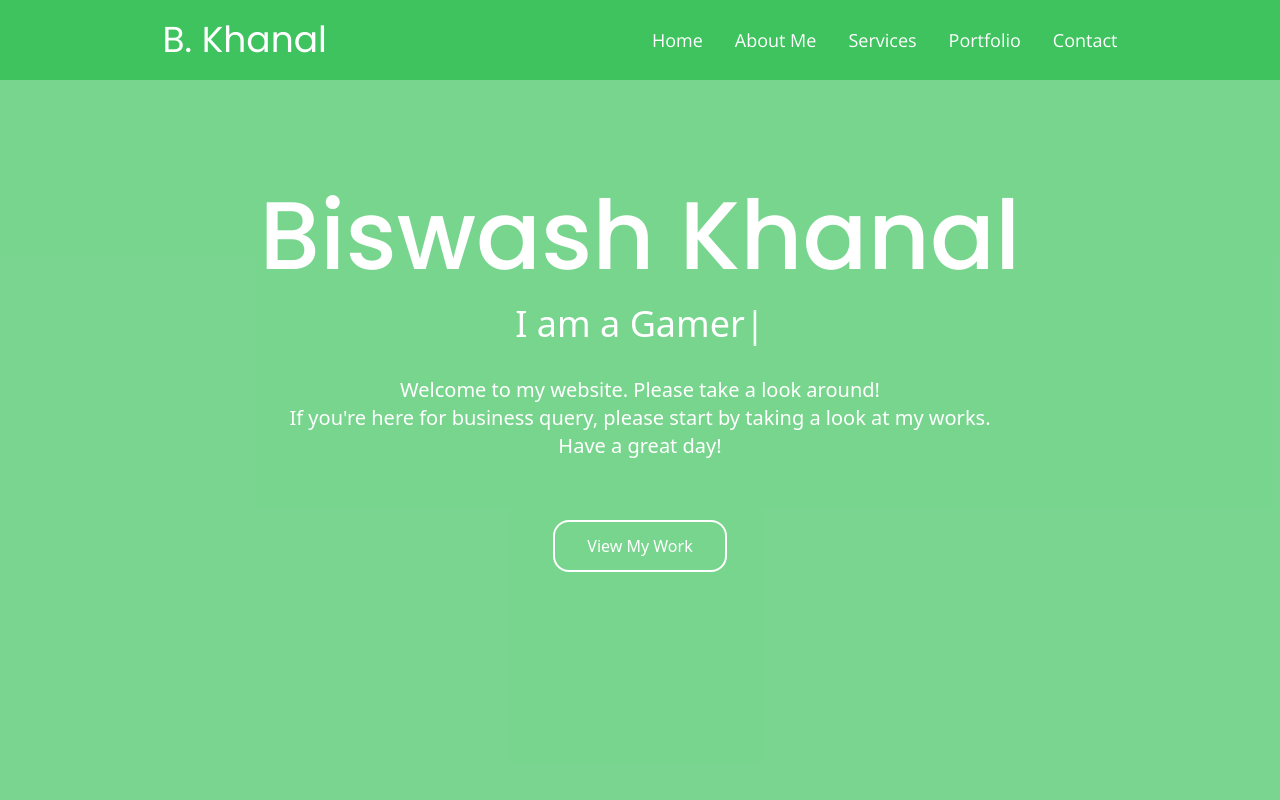
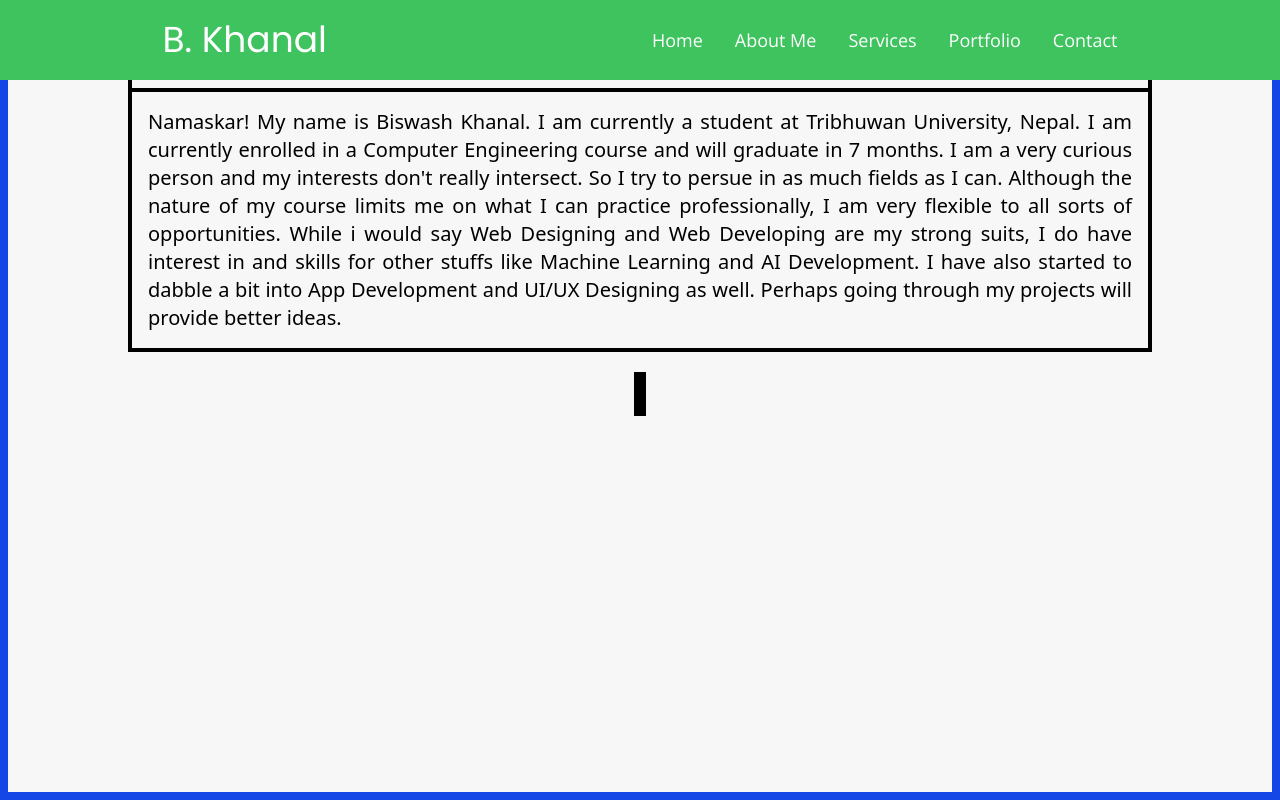
Before and after one commit to DangerX69/portfolio-recreate-react, a React (Vite) app: page / in a window 1280 px wide. Built offline with nearby package versions, Linux system fonts and the light colour scheme.

Commit message:
working on about me section

```diff
--- a/src/App.jsx
+++ b/src/App.jsx
@@ -1,6 +1,7 @@
 import React from 'react'
 import NavBar from './components/Navbar'
 import HeroSection from './Sections/HeroSection'
+import AboutMe from './Sections/AboutMe'
 
 
 const App = () => {
@@ -8,7 +9,9 @@ const App = () => {
 <>
 
 <NavBar/>
-<HeroSection/>
+{/* <HeroSection/> */}
+<AboutMe/>
+
 </>
   )
 }
--- /dev/null
+++ b/src/Sections/AboutMe.jsx
@@ -0,0 +1,60 @@
+const AboutMe = () => {
+	return (
+		<section
+			id="about-me"
+			className="h-[100vh] border-8 border-blue-700 bg-whitewashed flex flex-col gap-5 items-center"
+		>
+			<div
+				id="about-me_text"
+				className="border-2 max-w-5xl"
+			>
+				<h1 className="py-5 border-2 text-3xl font-poppins font-medium underline-offset-8 decoration-5 decoration-mygreen underline">ABOUT ME</h1>
+
+				<p className="p-4 border-2 text-xl text-justify ">
+					Namaskar! My name is Biswash Khanal. I am currently a student at
+					Tribhuwan University, Nepal. I am currently enrolled in a Computer
+					Engineering course and will graduate in 7 months. I am a very curious
+					person and my interests don't really intersect. So I try to persue in
+					as much fields as I can. Although the nature of my course limits me on
+					what I can practice professionally, I am very flexible to all sorts of
+					opportunities. While i would say Web Designing and Web Developing are
+					my strong suits, I do have interest in and skills for other stuffs
+					like Machine Learning and AI Development. I have also started to
+					dabble a bit into App Development and UI/UX Designing as well. Perhaps
+					going through my projects will provide better ideas.
+				</p>
+			</div>
+
+			<div
+				id="about-me_table"
+				className="border-2"
+			>
+				<div
+					id="about-us-content-left"
+					className="border-2"
+				></div>
+
+				<div
+					id="about-us-content-right"
+					className="border-2"
+				>
+					<div
+						id="skill-bar"
+						className="border-2"
+					></div>
+					<div
+						id="social"
+						className="border-2"
+					></div>
+
+					<a
+						href="/"
+						className="border-2"
+					></a>
+				</div>
+			</div>
+		</section>
+	);
+};
+
+export default AboutMe;
--- a/src/Sections/HeroSection.jsx
+++ b/src/Sections/HeroSection.jsx
@@ -4,7 +4,7 @@ import { phraseBeginning, phrases } from '../Constants'
 const HeroSection = () => {
 	return (
 		<section
-			id="Home"
+			id="home"
 			className="h-[100vh] bg-mygreen/70 flex flex-col gap-5 justify-center items-center text-center"
 		>
 			<h1 className="text-8xl font-medium text-white font-poppins">
--- a/src/index.css
+++ b/src/index.css
@@ -9,6 +9,7 @@
 	--font-poppins: "Poppins", "sans-serif";
 	--font-open-sans: "Open Sans", "sans-serif";
 	--color-mygreen: #3fc35f;
+	--color-whitewashed: #f7f7f7;
 
 
 	--animate-blink: blink 0.5s linear infinite;
```
